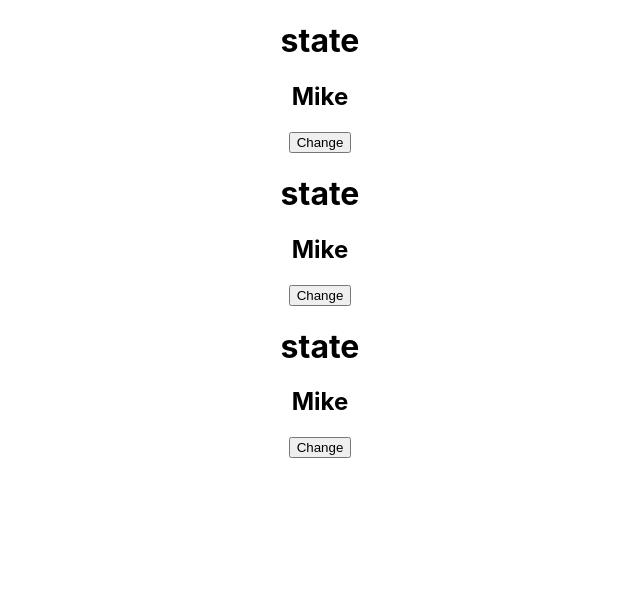
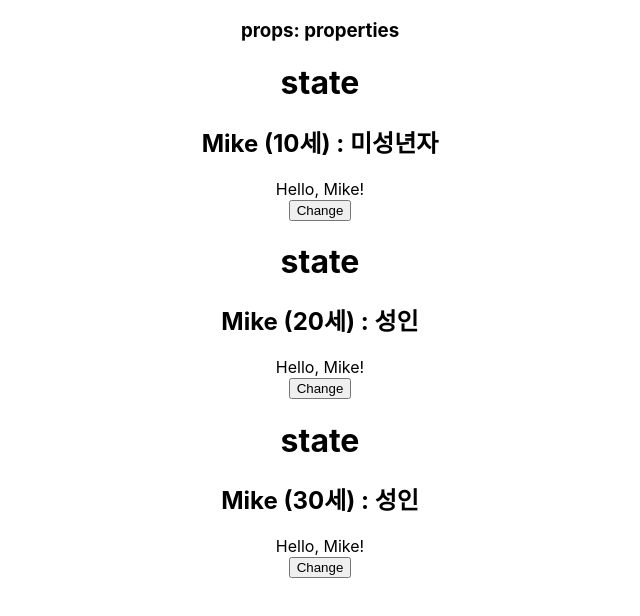
Before and after one commit to JavaScript-221B/react-first, a React (Create React App) app in the folder lsj/voca/: page / in a window 1280 px wide. Shown: the top 616 px of the page, without its empty margins (320-960 px from the left). Built offline with nearby package versions, Linux system fonts and the light colour scheme.

Commit message:
Add: 08. props

```diff
--- a/lsj/voca/src/App.js
+++ b/lsj/voca/src/App.js
@@ -4,9 +4,10 @@ import Hello from './component/Hello';
 function App() {
   return (
     <div className="App">
-      <Hello />
-      <Hello />
-      <Hello />
+      <h3>props: properties</h3>
+      <Hello age={10}/>
+      <Hello age={20}/>
+      <Hello age={30}/>
     </div>
   );
 }
--- a/lsj/voca/src/component/Hello.js
+++ b/lsj/voca/src/component/Hello.js
@@ -1,7 +1,9 @@
 import { useState } from 'react';
+import UserName from './UserName';
 
-const Hello = function() {
+const Hello = function({ age }) {
   const [name, setName] = useState('Mike');
+  const msg = age > 19 ? '성인' : '미성년자';
 
   function changeName() {
     setName(name === 'Mike' ? 'Jane' : "Mike");
@@ -10,8 +12,16 @@ const Hello = function() {
   return (
     <div>
       <h1>state</h1>
-      <h2>{name}</h2>
-      <button onClick={changeName}>Change</button>
+      <h2>{name} ({age}세) : {msg}</h2>
+      <UserName name={name}/>
+      <button
+        onClick={() => {
+            changeName()
+          }
+        }
+      >
+        Change
+      </button>
 
     </div>
   );
--- /dev/null
+++ b/lsj/voca/src/component/UserName.js
@@ -0,0 +1,9 @@
+function UserName({name}){
+  return (
+    <div>
+      Hello, {name}!
+    </div>
+  )
+}
+
+export default UserName;
```
